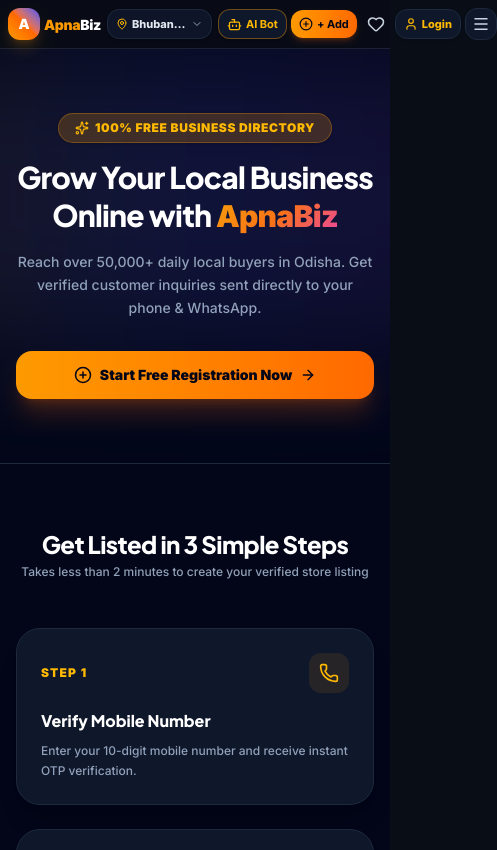
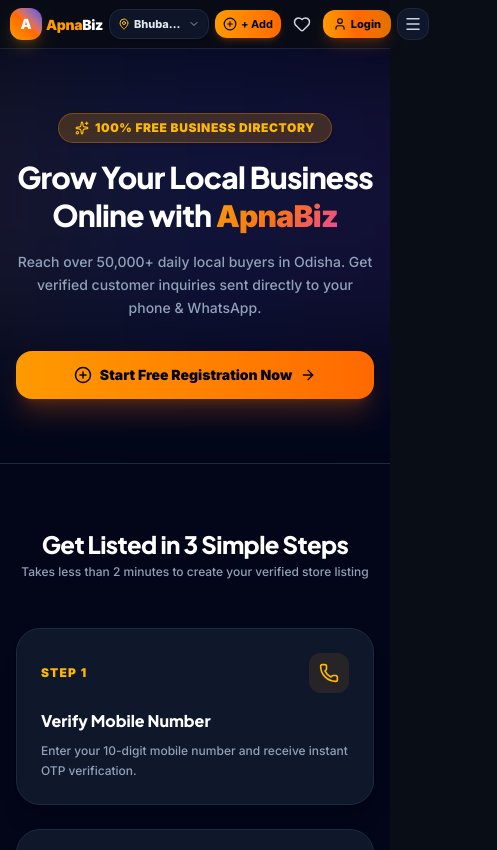
Before and after one commit to nishunisht4997-prog/buuisenessapp, a Next.js app: page /free-listing in a window 390 px wide. Shown: the top 850 px of the page, 497 px wide, since content can reach past the window. Built offline with nearby package versions, Linux system fonts and the light colour scheme.

Commit message:
fix: prominent high-visibility mobile header Login button layout and drawer trigger

```diff
--- a/app/components/Navbar.jsx
+++ b/app/components/Navbar.jsx
@@ -116,7 +116,7 @@
 
       {/* 🔹 Main Glassmorphic Navbar */}
       <header className="w-full glass-nav sticky top-0 z-40 transition-all duration-200">
-        <div className="max-w-7xl mx-auto px-2 sm:px-6 py-2 sm:py-3 flex items-center justify-between gap-1.5 sm:gap-4">
+        <div className="max-w-7xl mx-auto px-2.5 sm:px-6 py-2 sm:py-3 flex items-center justify-between gap-1.5 sm:gap-4">
 
           {/* LEFT: Logo & City Dropdown */}
           <div className="flex items-center gap-1.5 sm:gap-3 shrink-0">
@@ -141,7 +141,7 @@
                 className="flex items-center gap-1 bg-slate-900/90 hover:bg-slate-800 text-slate-200 text-[11px] sm:text-sm font-extrabold px-2 sm:px-3 py-1.5 sm:py-2 rounded-xl border border-slate-800 transition-colors shadow-sm"
               >
                 <MapPin size={12} className="text-amber-400 shrink-0" />
-                <span className="truncate max-w-[55px] sm:max-w-[120px]">{selectedCity}</span>
+                <span className="truncate max-w-[50px] xs:max-w-[70px] sm:max-w-[120px]">{selectedCity}</span>
                 <ChevronDown size={12} className={`text-slate-400 transition-transform duration-200 ${showCityDropdown ? "rotate-180" : ""}`} />
               </button>
 
@@ -184,17 +184,17 @@
             </div>
           </div>
 
-          {/* RIGHT: Action Controls */}
-          <div className="flex items-center gap-1 sm:gap-2.5 shrink-0">
-            {/* AI Smart Bot Trigger Button */}
+          {/* RIGHT: Action Controls (Optimized for Mobile & Desktop) */}
+          <div className="flex items-center gap-1.5 sm:gap-2.5 shrink-0">
+
+            {/* AI Bot Button (Desktop/Tablet) */}
             <button
               onClick={() => setShowAiBot(true)}
-              className="bg-slate-900 hover:bg-slate-800 border border-amber-500/40 text-amber-400 font-black px-2 sm:px-3 py-1.5 sm:py-2 rounded-xl text-[11px] sm:text-xs flex items-center gap-1 shadow-sm transition-all whitespace-nowrap"
+              className="hidden md:flex bg-slate-900 hover:bg-slate-800 border border-amber-500/40 text-amber-400 font-black px-3 py-2 rounded-xl text-xs items-center gap-1 shadow-sm transition-all whitespace-nowrap"
               title="AI Smart Matchmaker"
             >
               <Bot size={15} className="text-amber-400 shrink-0" />
-              <span className="hidden sm:inline">AI Matchmaker</span>
-              <span className="sm:hidden font-bold">AI Bot</span>
+              <span>AI Matchmaker</span>
             </button>
 
             {/* Free Listing CTA Button */}
@@ -222,14 +222,14 @@
               )}
             </button>
 
-            {/* Login / Sign Up Button */}
+            {/* 🔑 LOGIN / SIGN UP BUTTON (Guaranteed Visible on All Mobile Screens) */}
             <button
               onClick={() => setShowLogin(true)}
-              className="bg-slate-900 hover:bg-slate-800 border border-slate-800 text-white font-bold px-2 sm:px-3.5 py-1.5 sm:py-2 rounded-xl text-[11px] sm:text-xs flex items-center gap-1 shadow-sm transition-all whitespace-nowrap"
+              className="bg-gradient-to-r from-amber-500 via-orange-500 to-amber-600 hover:from-amber-600 hover:to-orange-600 text-slate-950 font-black px-2.5 sm:px-4 py-1.5 sm:py-2 rounded-xl text-[11px] sm:text-xs flex items-center gap-1 shadow-lg shadow-orange-500/20 transition-all whitespace-nowrap shrink-0"
             >
-              <User size={14} className="text-amber-400 shrink-0" />
+              <User size={14} className="text-slate-950 shrink-0" />
               <span className="hidden sm:inline">Login / Sign Up</span>
-              <span className="sm:hidden font-extrabold text-amber-400">Login</span>
+              <span className="sm:hidden font-extrabold">Login</span>
             </button>
 
             {/* Mobile Menu Hamburger Toggle */}
@@ -296,9 +296,18 @@
 
               {/* Navigation Links List */}
               <div className="space-y-2">
+                {/* Highlighted Login / Sign Up Button inside Drawer */}
+                <button
+                  onClick={() => { setShowLogin(true); setMobileMenuOpen(false); }}
+                  className="w-full flex items-center justify-center gap-2 px-3.5 py-3 rounded-xl text-xs font-black text-slate-950 bg-gradient-to-r from-amber-500 to-orange-500 shadow-lg"
+                >
+                  <User size={16} className="text-slate-950" />
+                  <span>Login / Sign Up Now</span>
+                </button>
+
                 <button
                   onClick={() => { setShowAiBot(true); setMobileMenuOpen(false); }}
-                  className="w-full flex items-center gap-3 px-3.5 py-2.5 rounded-xl text-xs font-black text-amber-400 bg-amber-500/10 border border-amber-500/20"
+                  className="w-full flex items-center gap-3 px-3.5 py-2.5 rounded-xl text-xs font-black text-amber-400 bg-slate-950 border border-slate-800"
                 >
                   <Bot size={16} />
                   <span>AI Smart Matchmaker Chatbot</span>
```
